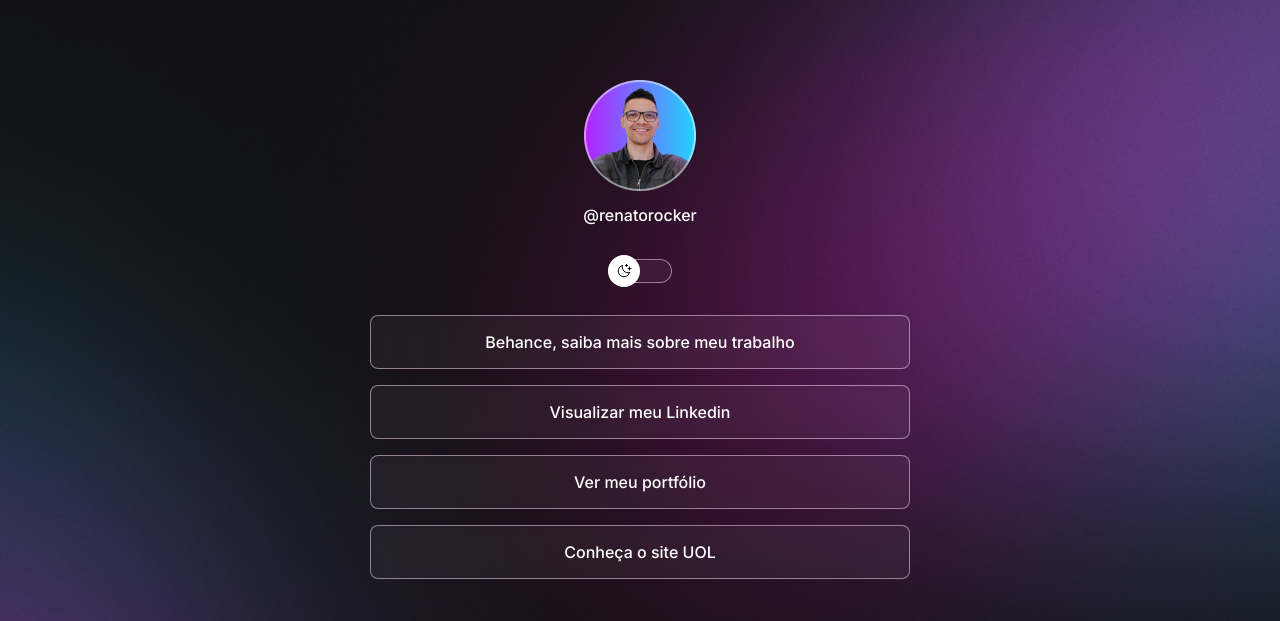
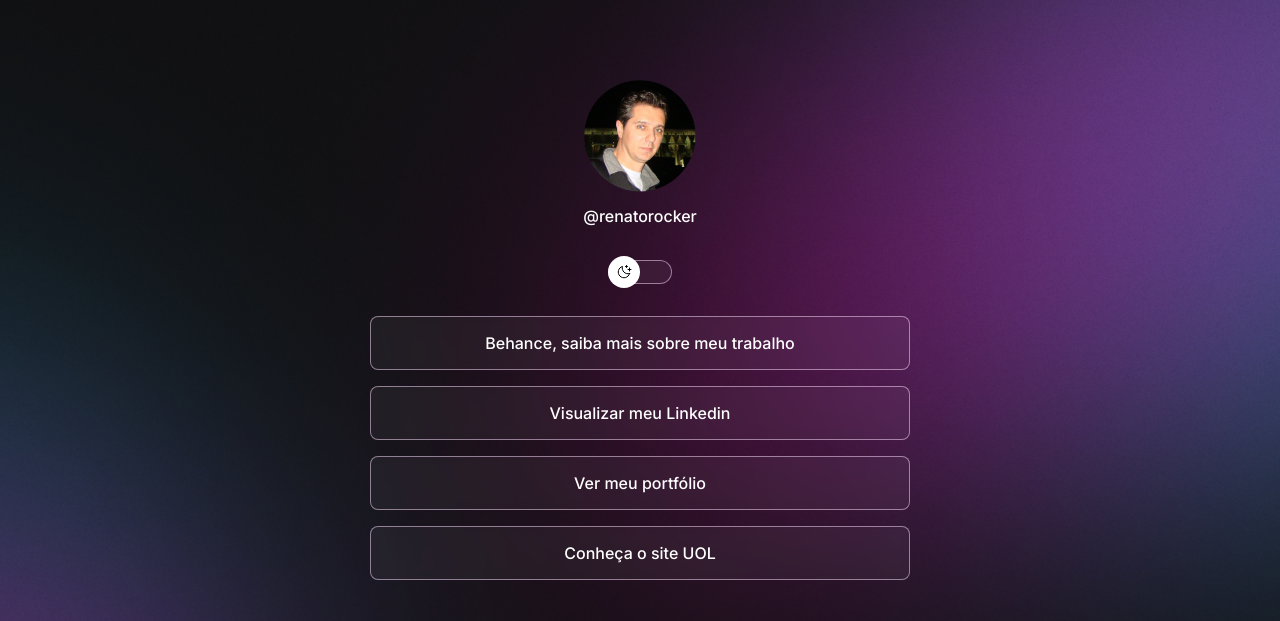
Before and after one commit to Rocha1972/Rocketseat-Discover, a plain HTML site: page index.html in a window 1280 px wide. Shown: the top 621 px of the page. Drawn offline with nearby package versions, Linux system fonts and the light colour scheme.

Commit message:
foto renato do src

```diff
--- a/index.html
+++ b/index.html
@@ -21,8 +21,8 @@
     <div id="container">
       <div id="profile">
         <img
-          src="./assets/avatar.png"
-          alt="Foto de Mayk Brito usando óculos, sorrindo, com camisa preta em fundo amarelo"
+          src="./assets/rocker.png"
+          alt="Foto de Renato Rocha, com camiseta branca e moleton preto em fundo escuro"
         />
         <p>@renatorocker</p>
       </div>
```
